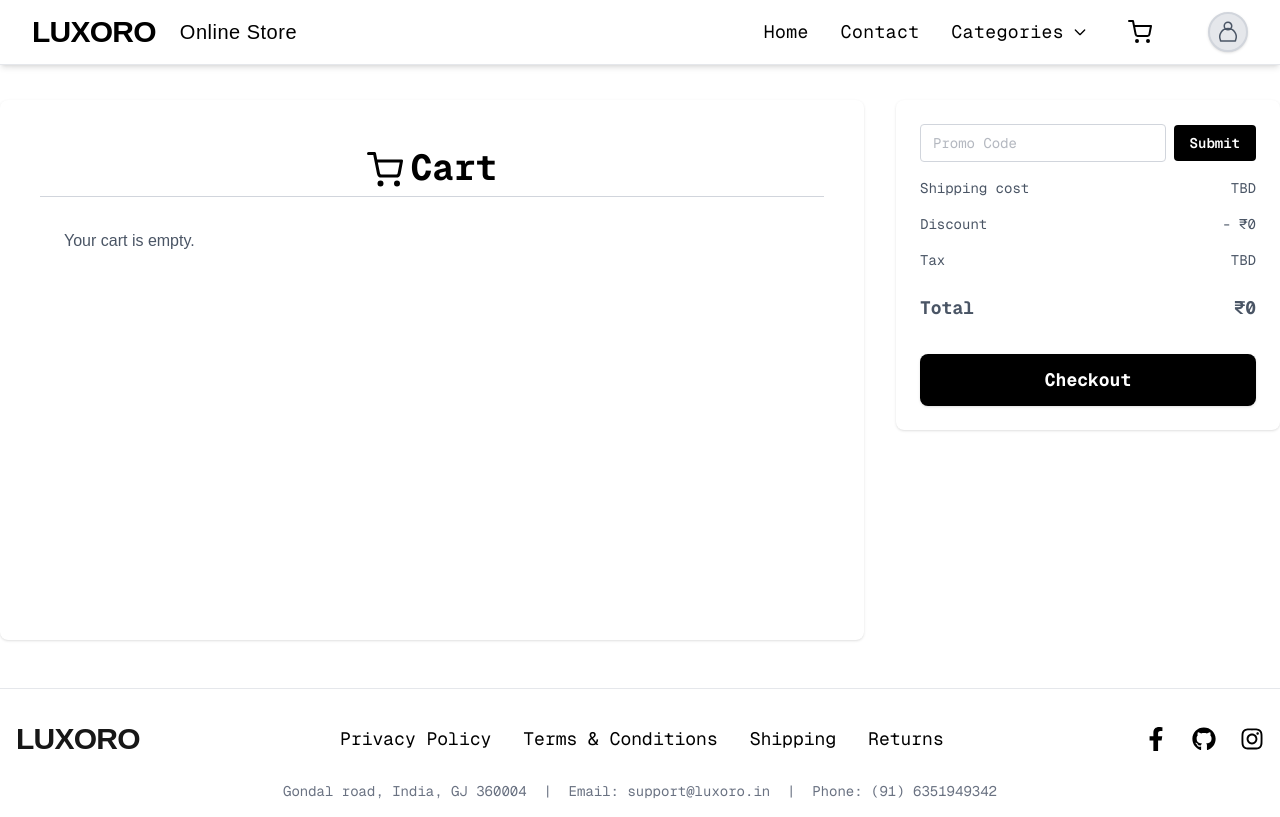
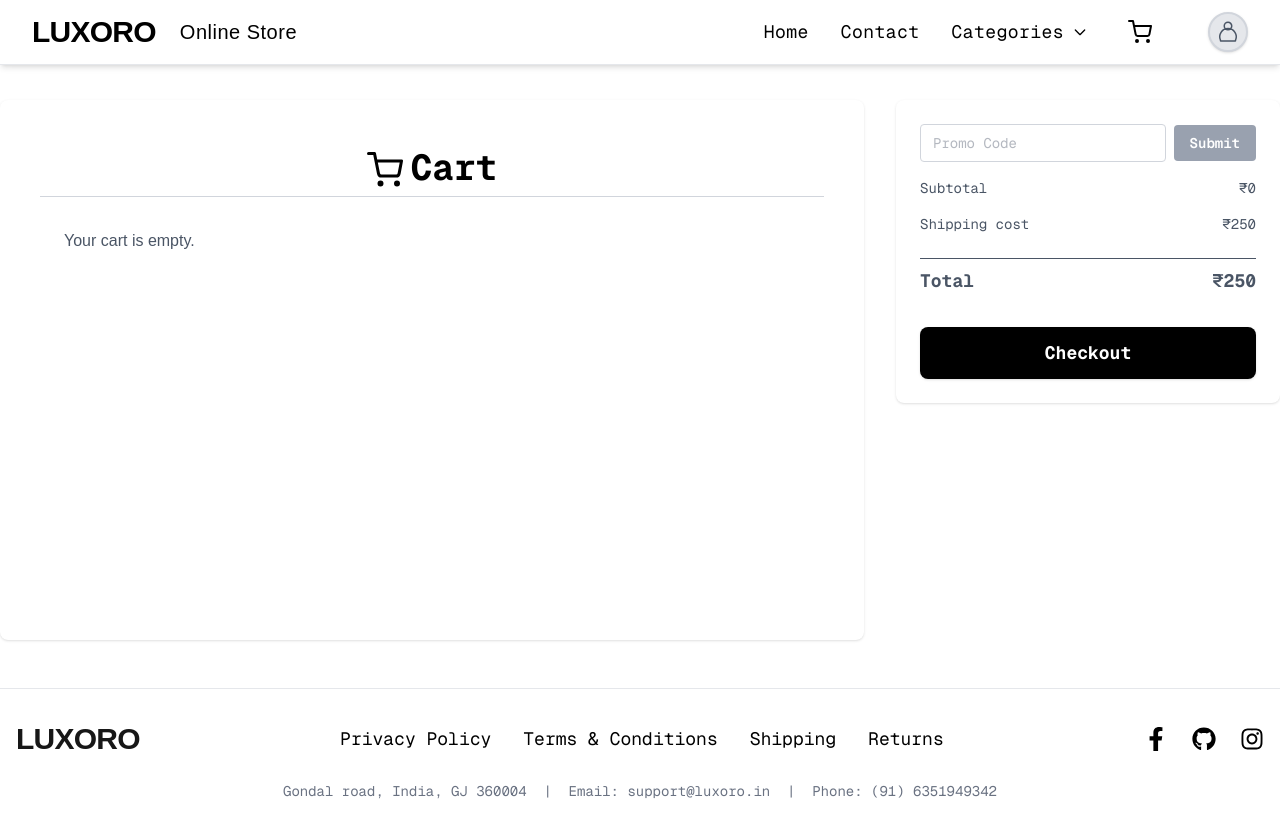
Before and after one commit to pranav600/Luxoro_store, a Next.js app in the folder frontend/: page /cart in a window 1280 px wide. Built offline with nearby package versions, Linux system fonts and the light colour scheme.

Commit message:
changes in frontend

```diff
--- a/frontend/src/app/cart/page.tsx
+++ b/frontend/src/app/cart/page.tsx
@@ -1,10 +1,43 @@
 "use client";
-import React from "react";
+import React, { useState } from "react";
 import { useCart } from "../../context/cart-context";
 import { FiShoppingCart } from "react-icons/fi";
 export default function CartPage() {
   const { cart, totalItems, removeFromCart, updateQuantity } = useCart();
+  const [promoCode, setPromoCode] = useState("");
+  const [appliedPromo, setAppliedPromo] = useState("");
+  const [promoError, setPromoError] = useState("");
+
   const totalAmount = cart.reduce((sum, item) => sum + item.price * item.quantity, 0);
+
+  // Calculate shipping cost
+  const shippingCost = totalAmount < 5000 ? 250 : 0;
+
+  // Calculate discount
+  const discountPercentage = appliedPromo === "LUXORO10" ? 10 : 0;
+  const discountAmount = (totalAmount * discountPercentage) / 100;
+
+  // Calculate final total
+  const finalTotal = totalAmount - discountAmount + shippingCost;
+
+  // Handle promo code submission
+  const handlePromoSubmit = (e: React.FormEvent) => {
+    e.preventDefault();
+    setPromoError("");
+
+    if (promoCode.toUpperCase() === "LUXORO10") {
+      setAppliedPromo("LUXORO10");
+      setPromoCode("");
+    } else if (promoCode.trim() !== "") {
+      setPromoError("Invalid promo code");
+    }
+  };
+
+  // Remove applied promo
+  const removePromo = () => {
+    setAppliedPromo("");
+    setPromoError("");
+  };
 
   return (
     <div className="min-h-[80vh] flex flex-col md:flex-row gap-8 pt-25">
@@ -103,35 +136,70 @@ export default function CartPage() {
       </div>
       {/* Summary */}
       <div className="w-full md:w-96 bg-white rounded-lg shadow p-6 h-max flex flex-col gap-4">
-        <form className="flex items-center gap-2">
+        <form className="flex items-center gap-2" onSubmit={handlePromoSubmit}>
           <input
             type="text"
             placeholder="Promo Code"
+            value={promoCode}
+            onChange={(e) => setPromoCode(e.target.value)}
             className="flex-1 border rounded text-gray-500 border-gray-300 px-3 py-2 text-sm outline-none font-mono"
+            disabled={appliedPromo !== ""}
           />
           <button
             type="submit"
-            className="bg-black text-white px-4 py-2 rounded font-semibold text-sm cursor-pointer font-mono"
-            disabled
+            className="bg-black text-white px-4 py-2 rounded font-semibold text-sm cursor-pointer font-mono hover:bg-gray-800 transition-colors disabled:bg-gray-400 disabled:cursor-not-allowed"
+            disabled={appliedPromo !== "" || promoCode.trim() === ""}
           >
             Submit
           </button>
         </form>
+
+        {/* Promo code status */}
+        {appliedPromo && (
+          <div className="flex items-center justify-between bg-green-50 border border-green-200 rounded px-3 py-2">
+            <span className="text-green-700 text-sm font-mono">
+               "{appliedPromo}"
+            </span>
+            <button
+              onClick={removePromo}
+              className="text-red-500 text-xs hover:underline font-mono cursor-pointer"
+            >
+              Remove
+            </button>
+          </div>
+        )}
+
+        {promoError && (
+          <div className="bg-red-50 border border-red-200 rounded px-3 py-2">
+            <span className="text-red-700 text-sm font-mono">{promoError}</span>
+          </div>
+        )}
+        <div className="flex justify-between text-sm font-mono text-gray-600">
+          <span>Subtotal</span>
+          <span>₹{totalAmount}</span>
+        </div>
+
+        {discountAmount > 0 && (
+          <div className="flex justify-between text-sm font-mono text-green-600">
+            <span>Discount ({discountPercentage}%)</span>
+            <span>- ₹{discountAmount}</span>
+          </div>
+        )}
+
         <div className="flex justify-between text-sm font-mono text-gray-600">
           <span>Shipping cost</span>
-          <span>TBD</span>
+          <span>{shippingCost > 0 ? `₹${shippingCost}` : 'Free'}</span>
         </div>
-        <div className="flex justify-between text-sm font-mono text-gray-600">
-          <span>Discount</span>
-          <span>- ₹0</span>
-        </div>
-        <div className="flex justify-between text-sm font-mono text-gray-600">
-          <span>Tax</span>
-          <span>TBD</span>
-        </div>
-        <div className="flex justify-between text-lg font-mono font-bold mt-2 text-gray-600">
+
+        {totalAmount >= 5000 && (
+          <div className="text-xs text-green-600 font-mono">
+            🎉 Hurry up! You get free shipping.
+          </div>
+        )}
+
+        <div className="flex justify-between text-lg font-mono font-bold mt-2 text-gray-600 border-t pt-2">
           <span>Total</span>
-          <span>₹{totalAmount}</span>
+          <span>₹{finalTotal}</span>
         </div>
         <button className="w-full mt-4 bg-black text-white py-3 rounded-lg font-mono font-bold text-lg shadow transition-colors cursor-pointer">
           Checkout
```
